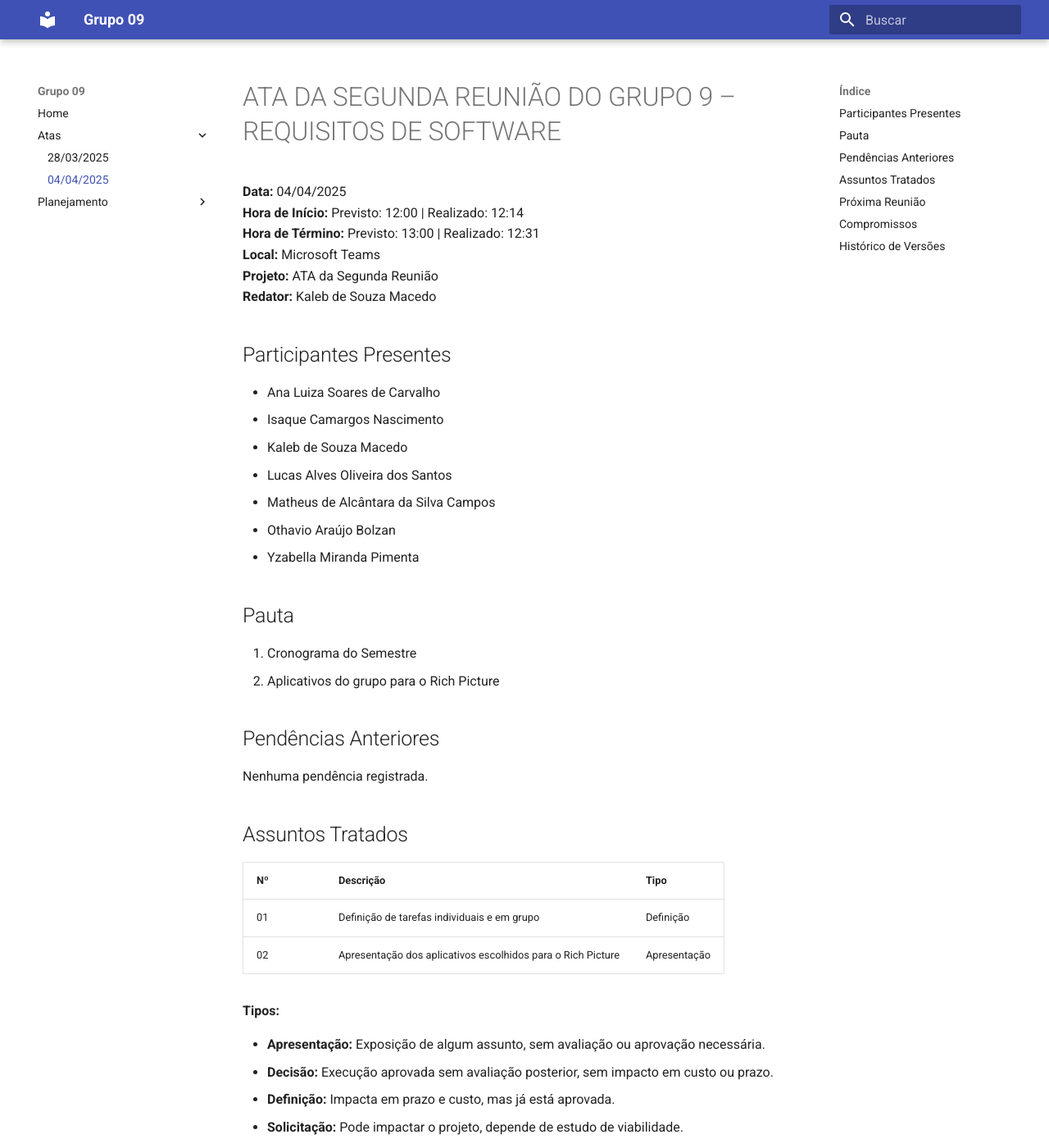
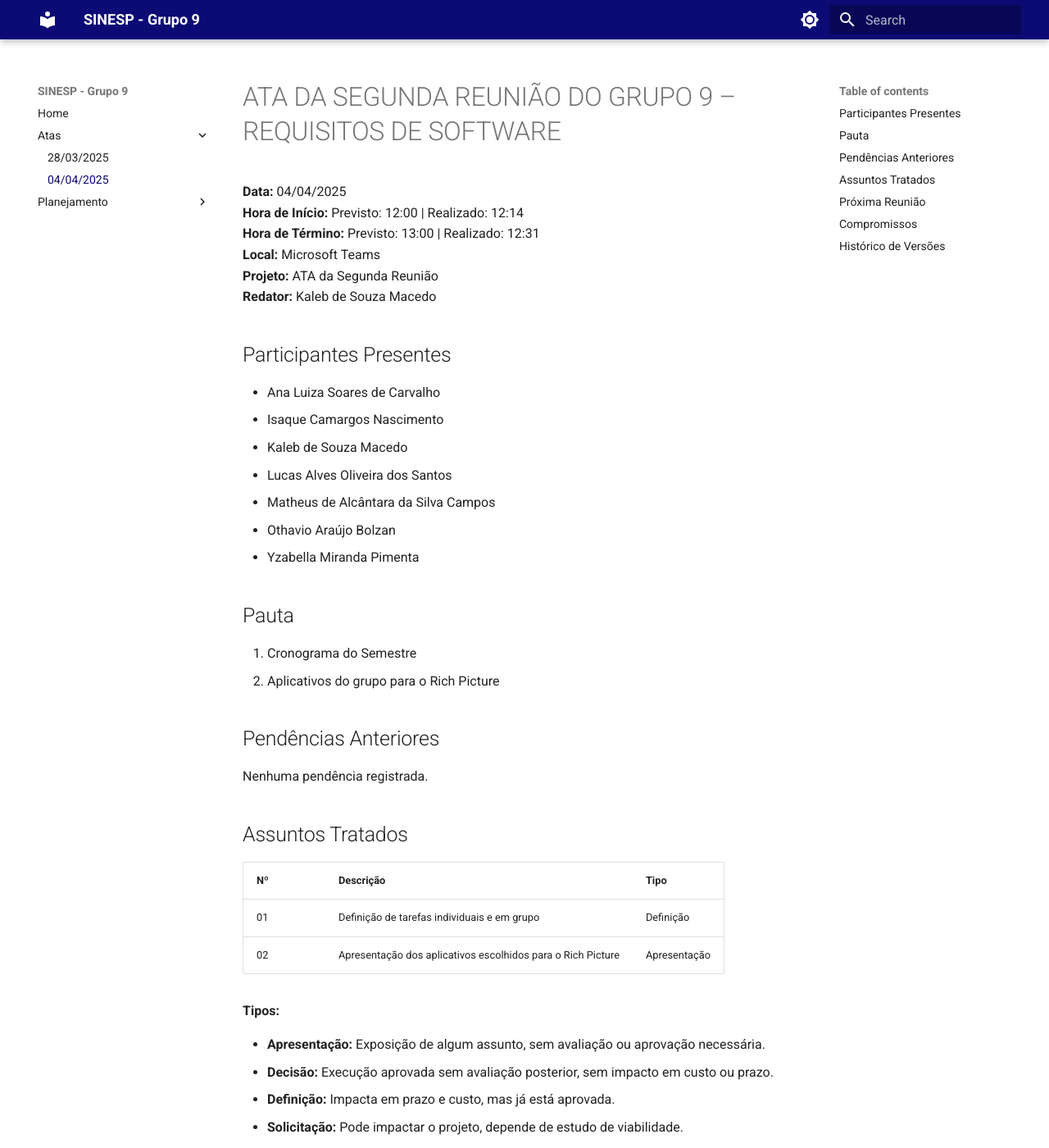
Before and after one commit to matheusdealcantara/2025.1-Grupo09, an MkDocs documentation site: the page built from docs/atas/ata_04_04.md, in a window 1280 px wide and 1400 px high. Shown: the whole window at 82% size. Built offline with MkDocs 1.6.1 and Material for MkDocs 9.7.7, drawn with Linux system fonts in a browser that asks for light colours.

Commit message:
Adiciona a função de modo claro e escuro no mkdocs.
Co-authored-by: Isaqzin <Isaquereserva@gmail.com>

```diff
--- /dev/null
+++ b/docs/stylesheets/extra.css
@@ -0,0 +1,8 @@
+[data-md-color-scheme="slate"] {
+    --md-primary-fg-color: #0b0b0b;
+    --md-accent-fg-color: #fefefe;
+  }
+
+  [data-md-color-scheme="default"] {
+    --md-primary-fg-color: #0c0a75;
+  }
--- a/mkdocs.yml
+++ b/mkdocs.yml
@@ -1,27 +1,31 @@
-site_name: Grupo 09
+site_name: SINESP - Grupo 9
 
 
 theme:
   name: material
-  language: pt
   palette:
     - media: "(prefers-color-scheme: light)"
       scheme: default
-      primary: indigo
-      accent: indigo
+      toggle:
+        icon: material/brightness-7
+        name: Switch to dark mode
+
+
     - media: "(prefers-color-scheme: dark)"
       scheme: slate
-      primary: indigo
-      accent: indigo
-  toggle:
-    icon: material/weather-night
-    name: Alternar modo claro/escuro
+      toggle:
+        icon: material/brightness-4
+        name: Switch to system preference
 
 
 nav:
-  - Home : index.md
+  - Home: index.md
   - Atas:
       - 28/03/2025: atas/ata_28_03.md
       - 04/04/2025: atas/ata_04_04.md
   - Planejamento:
       - Ferramentas: planejamento/ferramentas.md
+
+
+extra_css:
+  - stylesheets/extra.css
```
